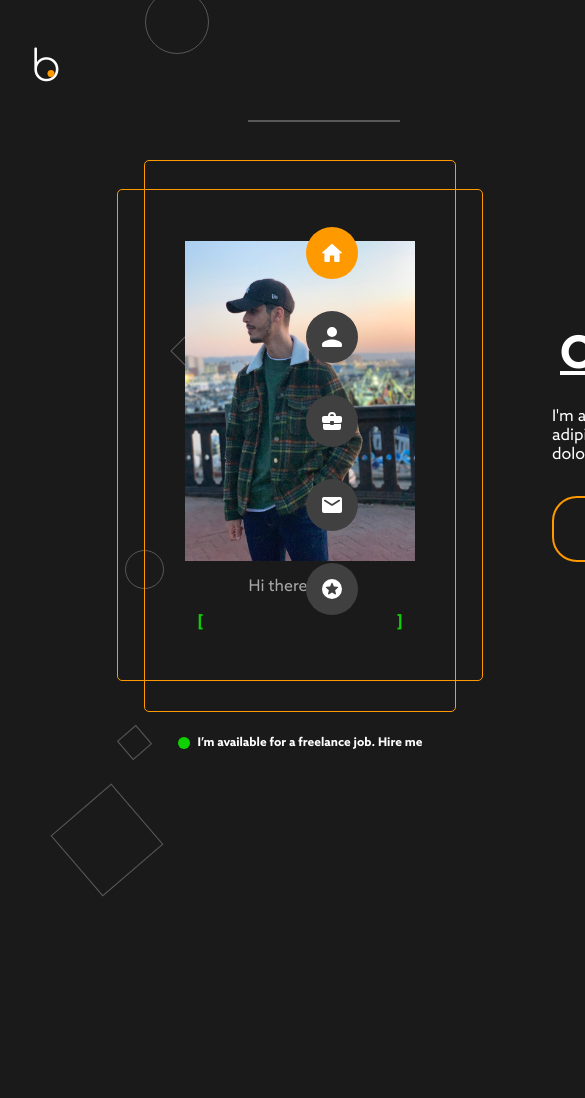
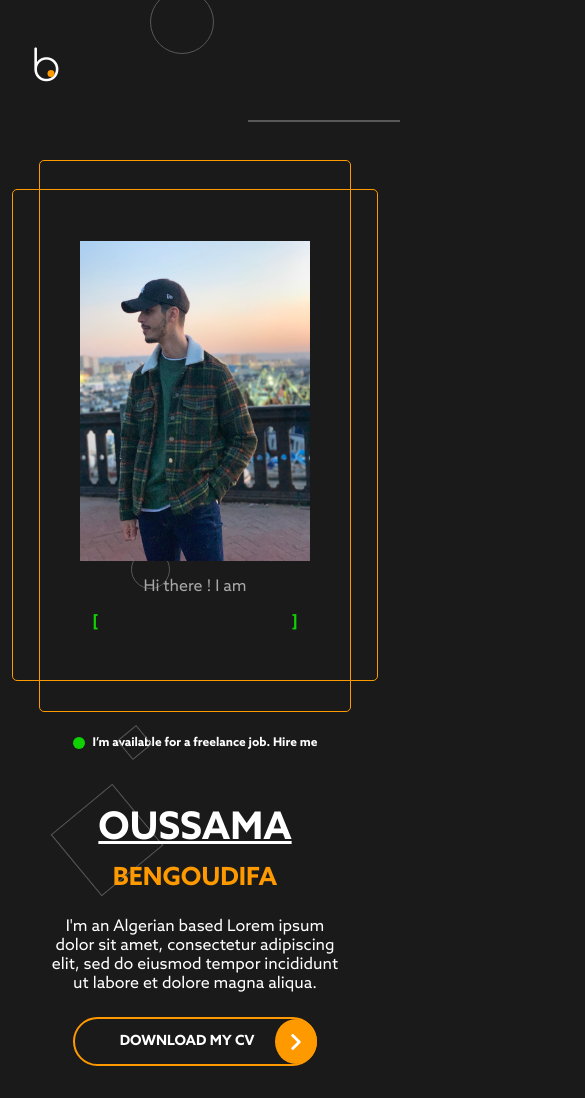
Before and after one commit to oussamabng/OussamaBengoudifaPortfolio, a React (Create React App) app: page / in a window 390 px wide. Shown: the top 1098 px of the page, 585 px wide, since content can reach past the window. Before the commit the page ends 844 px from the top, so only its background shows below. Built offline with nearby package versions, Linux system fonts and the light colour scheme.

Commit message:
making home response + adding button component

```diff
--- a/src/components/About/About.jsx
+++ b/src/components/About/About.jsx
@@ -1,6 +1,6 @@
 import "./About.css";
 import Shape from "../Shape/Shape";
-import V from "../../assets/icons/v.svg";
+import ActionButton from "../ActionButton/ActionButton";
 
 const About = ()=>{
   const handleGetCv = ()=>{};
@@ -57,11 +57,7 @@ const About = ()=>{
           </h2>
         </div>
       </div>
-      <div className="action-button" onClick={handleGetCv} >
-          <p>DOWNLOAD MY CV</p>
-          <span></span>
-          <div><img src={V} alt="icon" /></div>
-        </div>
+      <ActionButton content="DOWNLOAD MY CV" />
     </div>
 
   </div>
--- /dev/null
+++ b/src/components/ActionButton/ActionButton.css
@@ -0,0 +1,51 @@
+.action-button{
+    border: 2px solid var(--secondary-color);
+    border-radius: 25px;
+    font-family: 'Azo Sans Bold';
+    width: 50%;
+    font-size: 14px;
+    display: flex;
+    justify-content: space-between;
+    align-items: center;
+    position: relative;
+    cursor: pointer;
+    transition: all 0.3s ease;
+    margin: 2rem 0;
+  }
+  .action-button > p{
+    padding: 0 2rem;
+  }
+  .action-button > span{
+    width: 50px;
+    height: 0;
+  }
+  .action-button > div{
+    min-width: 40px;
+    position: absolute;
+    right: -1%;
+    border-radius: 50%;
+    height: 101%;
+    background-color: var(--secondary-color);
+    display: flex;
+    justify-content: center;
+    align-items: center;
+  }
+  .action-button img{
+    width: 10px;
+    height: 16px;
+  }
+  .action-button:hover{
+    background-color: var(--secondary-color);
+    color: white;
+  }
+  @media screen and (max-width: 1024px){
+    .action-button{
+      width: 80%;
+      font-size: 14px;
+      max-width: 250px;
+      margin: 0!important;
+    }
+    .action-button > p{
+      padding-left: 1rem;
+    }
+  }
--- /dev/null
+++ b/src/components/ActionButton/ActionButton.jsx
@@ -0,0 +1,16 @@
+import React from 'react';
+import "./ActionButton.css";
+import V from "../../assets/icons/v.svg";
+
+const ActionButton = (props)=>{
+  const { content } = props;
+  return (
+    <div className="action-button" onClick={()=>{}} >
+          <p>{content}</p>
+          <span></span>
+          <div><img src={V} alt="icon" /></div>
+        </div>
+  )
+}
+
+export default ActionButton;
--- a/src/components/Home/Home.css
+++ b/src/components/Home/Home.css
@@ -77,42 +77,35 @@
 .portfolio-description > p{
   margin: 1.5rem 0;
 }
-.action-button{
-  border: 2px solid var(--secondary-color);
-  border-radius: 25px;
-  font-family: 'Azo Sans Bold';
-  width: 50%;
-  font-size: 14px;
+@media screen and (max-width: 1024px){
+  .homepage{
+    flex-direction: column;
+  }
+  .portfolio{
+    display: block;
+    margin: 0;
+  }
+  .portfolio-description{
     display: flex;
-  justify-content: space-between;
+    flex-direction: column;
+    justify-content: center;
     align-items: center;
-  position: relative;
-  cursor: pointer;
-  transition: all 0.3s ease;
     margin: 2rem 0;
   }
-.action-button > p{
-  padding: 0 2rem;
+  .portfolio-description div > h2{
+    font-size: 38px;
+    margin: .75rem 0;
   }
-.action-button > span{
-  width: 50px;
-  height: 0;
+  .portfolio-description div span{
+    font-size: 25px;
   }
-.action-button > div{
-  position: absolute;
-  right: -1%;
-  border-radius: 50%;
-  height: 101%;
-  background-color: var(--secondary-color);
+  .portfolio-description > div{
     display: flex;
+    flex-direction: column;
     justify-content: center;
-  align-items: center;
   }
-.action-button img{
-  width: 10px;
-  height: 16px;
+  .portfolio-description > p{
+    max-width: 300px;
+    text-align: center;
   }
-.action-button:hover{
-  background-color: var(--secondary-color);
-  color: white;
 }
--- a/src/components/Home/Home.jsx
+++ b/src/components/Home/Home.jsx
@@ -1,14 +1,13 @@
 import "./Home.css";
 import Picture from "../../assets/portfolio.jpeg";
-import V from "../../assets/icons/v.svg";
 import Typed from "react-typed";
+import ActionButton from "../ActionButton/ActionButton"
 
 const Home = ()=>{
   const textLines = [
     `Full stack developer`,
     `IT software engineer`
   ]
-  const handleGetCv = ()=>{};
   return(
     <div className="homepage">
       <div className="portfolio-image mx-4">
@@ -33,11 +32,7 @@ const Home = ()=>{
       <div className="portfolio-description">
         <div><h2>OUSSAMA</h2> <span>BENGOUDIFA</span></div>
         <p>I'm an Algerian based Lorem ipsum dolor sit amet, consectetur adipiscing elit, sed do eiusmod tempor incididunt ut labore et dolore magna aliqua.</p>
-        <div className="action-button" onClick={handleGetCv} >
-          <p>DOWNLOAD MY CV</p>
-          <span></span>
-          <div><img src={V} alt="icon" /></div>
-        </div>
+        <ActionButton content="DOWNLOAD MY CV" />
       </div>
     </div>
   )
--- a/src/components/Message/Message.css
+++ b/src/components/Message/Message.css
@@ -3,3 +3,75 @@
   top: 15%;
   right: 40%;
 }
+.message-row{
+  display: flex;
+  align-items: flex-start;
+  justify-content: space-between;
+  padding: 1rem 0;
+}
+.message-details{
+  width:30%;
+  display: flex;
+  flex-direction: column;
+  justify-content: space-between;
+}
+.message-details > h1{
+  font-size:16px;
+  font-weight: 400;
+}
+.message-details > h1 > span{
+  color: var(--secondary-color);
+}
+.message-details > p{
+  font-size: 14px;
+  font-weight: 400;
+}
+.message-details > div{
+  margin: 1rem 0;
+}
+.message-details > div > span{
+  display: flex;
+  align-items: center;
+  margin: 1rem 0;
+  font-size: 16;
+  font-weight: 400;
+}
+.message-details > div > span svg{
+  padding-right: 1rem;
+}
+.message-form{
+  width:60%;
+}
+.message-form .input-group{
+  display: flex;
+  justify-content: space-between;
+  align-items: center;
+}
+.message-form .input-group input::placeholder,.message-form .input-group textarea::placeholder{
+  color: white;
+  opacity: .6;
+}
+.message-form .input-group input,.message-form .input-group textarea{
+  margin: 1rem 0;
+  margin-right: .75rem;
+  font-size: 16px;
+  padding: 1rem 1.5rem;
+  background-color: #333333;
+  border-radius: 25px;
+  color: white;
+  outline: none;
+  border: none;
+}
+.message-form .input-group #name{
+  width: 40%;
+}
+.message-form .input-group #email{
+  width: 60%;
+}
+.message-form .input-group #subject,.message-form .input-group textarea{
+  width: 100%!important;
+}
+.message-form .action-button{
+  float: right;
+  width: 200px;
+}
--- a/src/components/Message/Message.jsx
+++ b/src/components/Message/Message.jsx
@@ -3,6 +3,8 @@ import "./Message.css";
 import { ReactComponent as Adr } from "../../assets/icons/adr.svg";
 import { ReactComponent as Phone } from "../../assets/icons/phone.svg";
 import { ReactComponent as Mail } from "../../assets/icons/mail2.svg";
+
+import ActionButton from "../ActionButton/ActionButton";
 
 const Message = ()=>{
   return(
@@ -24,7 +26,19 @@ const Message = ()=>{
           <span> <Mail /> Oussamabengoudifaperso@gmail.com </span>
           </div>
         </div>
-        <div className="message-form"></div>
+        <div className="message-form">
+          <div className="input-group">
+            <input type="text" placeholder="Your Name" id="name"/>
+            <input type="text" placeholder="Your Email" id="email"/>
+          </div>
+          <div className="input-group">
+            <input type="text" placeholder="Subject" id="subject"/>
+          </div>
+          <div className="input-group">
+            <textarea  name="Message" id="Message" placeholder="Message ..." cols="30" rows="10"></textarea>
+          </div>
+          <ActionButton content="SEND" />
+        </div>
       </div>
     </div>
   );
--- a/src/components/Sidebar/Sidebar.css
+++ b/src/components/Sidebar/Sidebar.css
@@ -44,3 +44,8 @@
     right: 0;
   }
 }
+@media screen and (max-width: 1024px){
+  .Sidebar{
+    display: none;
+  }
+}
--- a/src/index.css
+++ b/src/index.css
@@ -159,3 +159,6 @@ a{
 .skills-list.education{
   justify-content: space-between!important;
 }
+textarea {
+  resize: none;
+}
```
Lines whose indentation alone changed are shown as unchanged.
